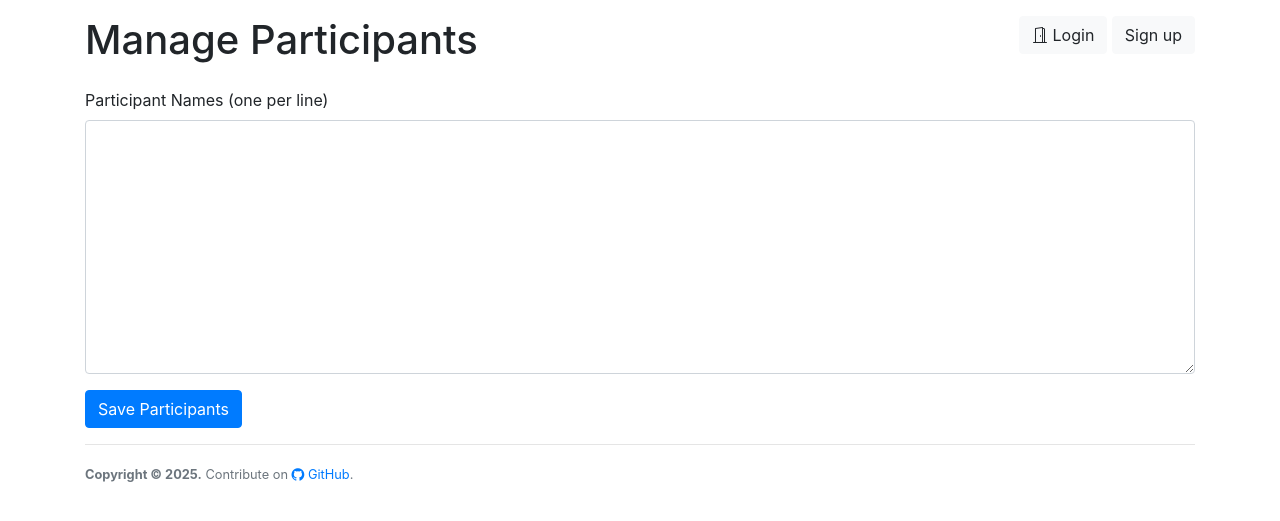
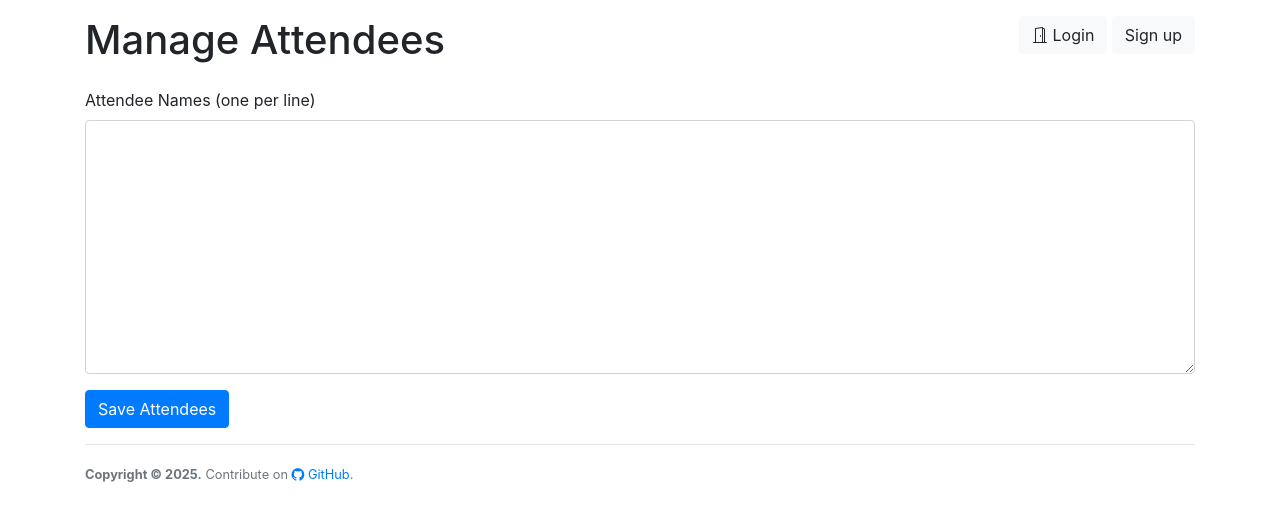
Before and after one commit to kosmotive/tournaments, a Django app: template tournaments/frontend/templates/frontend/manage-participants.html in a window 1280 px wide. Shown: the top 521 px of the page. Run offline with Django 4.2, Linux system fonts and the light colour scheme; the template is opened without the code that fills it, so the values that code supplies are empty; parts of the project's set-up code (start-up, migrations or seed data) failed here and were passed over; some libraries are stand-ins or nearby versions.

Commit message:
Add `Attendees` button, fix bugs

```diff
--- a/tournaments/frontend/templates/frontend/manage-participants.html
+++ b/tournaments/frontend/templates/frontend/manage-participants.html
@@ -1,18 +1,19 @@
 {% extends "frontend/base.html" %}
 
-{% block title %}Manage Participants{% endblock %}
+{% block title %}Manage Attendees{% endblock %}
 
 {% block header %}
-<h1>Manage Participants</h1>
+<h1>Manage Attendees</h1>
 {% endblock %}
 
 {% block content %}
 <form method="post" action="{% url 'manage-participants' pk=tournament.id %}">
     {% csrf_token %}
     <div class="form-group">
-        <label for="participant_names">Participant Names (one per line)</label>
-        <textarea class="form-control" id="participant_names" name="participant_names" rows="10" required></textarea>
+        <label for="participant_names">Attendee Names (one per line)</label>
+        <textarea class="form-control" id="participant_names" name="participant_names" rows="10" required>{% for participant in tournament.participants %}{{ participant.name }}
+{% endfor %}</textarea>
     </div>
-    <button type="submit" class="btn btn-primary">Save Participants</button>
+    <button type="submit" class="btn btn-primary">Save Attendees</button>
 </form>
 {% endblock %}
--- a/tournaments/frontend/templates/frontend/tournament-details.html
+++ b/tournaments/frontend/templates/frontend/tournament-details.html
@@ -163,6 +163,8 @@
 
                     <a class="btn btn-secondary {{ button_classes }}" href="javascript:confirmGoTo('All current attendees will be removed when the tournament is reset to draft mode.', '{% url 'draft-tournament' pk=tournament.id %}');" role="button"><i class="bi bi-eye-fill"></i> Published</a>
 
+                    <a class="btn btn-secondary {{ button_classes }}" href="{% url 'manage-participants' pk=tournament.id %}" role="button"><i class="bi bi-person-fill-gear"></i> Attendees</a>
+
                     {% if tournament.participations.count >= 3 %}
 
                         <a class="btn btn-warning {{ button_classes }}" href="javascript:confirmGoTo('People will not be able to join the tournament after it is started.', '{% url 'tournament-progress' pk=tournament.id %}');" role="button"><i class="bi bi-play-fill"></i> Start</a>
--- a/tournaments/frontend/views.py
+++ b/tournaments/frontend/views.py
@@ -281,7 +281,7 @@ class ManageParticipantsView(IsCreatorMixin, SingleObjectMixin, VersionInfoMixin
                     )
             # Automatically delete participants that are not part of any tournament
             models.Participant.objects.filter(participation__isnull = True, user__isnull = True).delete()
-            request.session['alert'] = dict(status = 'success', text = f'Participants have been updated.')
+            request.session['alert'] = dict(status = 'success', text = f'Attendees have been updated.')
         return redirect('manage-participants', pk = self.object.id)
 
     def get_context_data(self, **kwargs):
--- a/tournaments/tournaments/admin.py
+++ b/tournaments/tournaments/admin.py
@@ -8,7 +8,7 @@ from . import models
 
 class ParticipationInline(admin.TabularInline):
     model = models.Participation
-    fields = ('user', 'slot_id', 'podium_position')
+    fields = ('participant', 'slot_id', 'podium_position')
 
 @admin.action(description='Reset active/finished tournament to open')
 def reset_tournament(modeladmin, request, queryset):
```
Also changed, not shown: tournaments/frontend/tests.py (+4 -4 lines).
